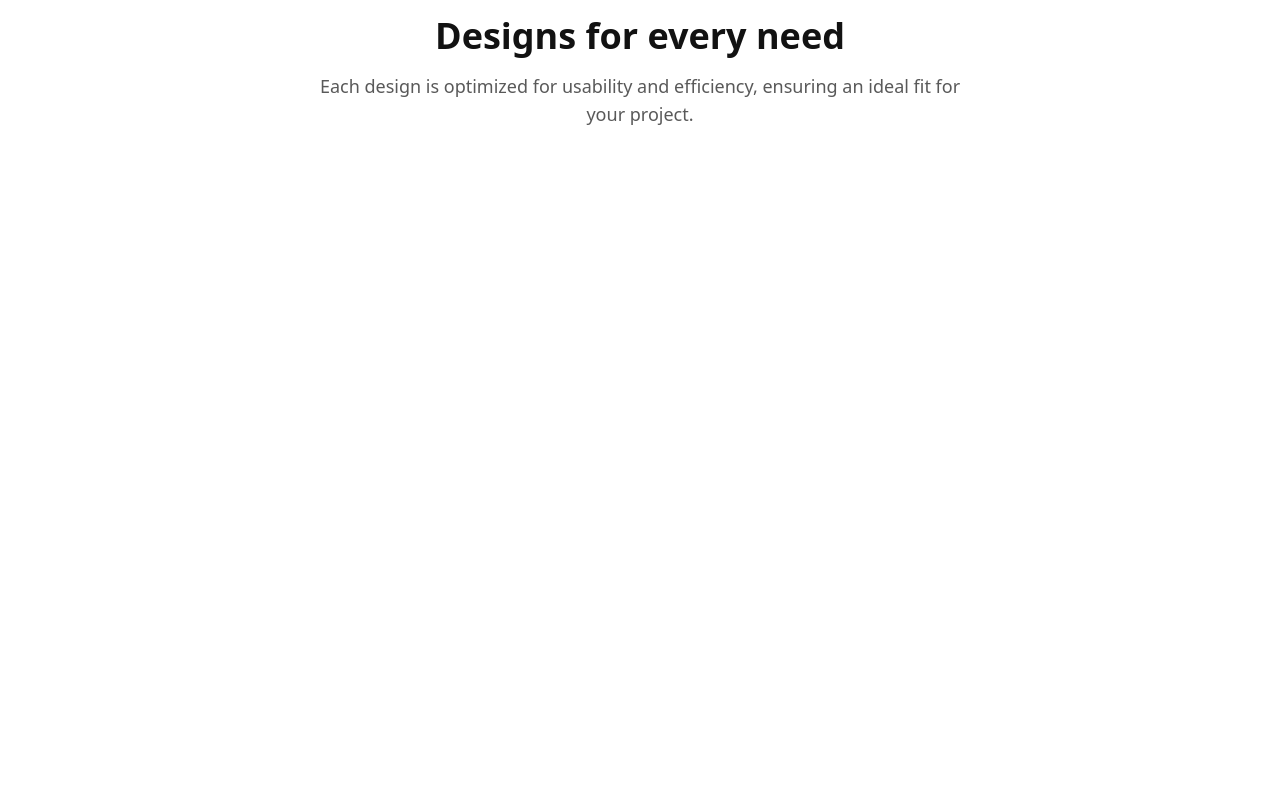
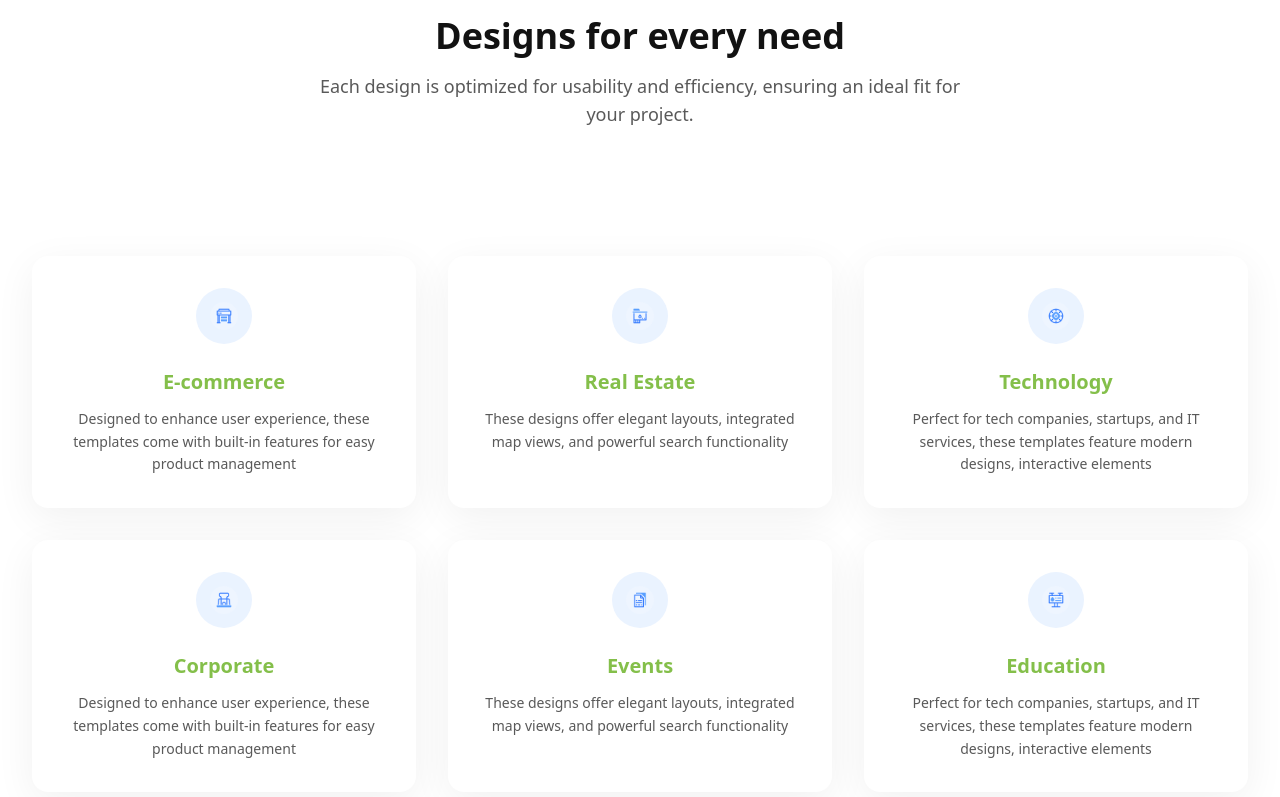
Before and after one commit to thekamiyeoladipo/solace, a React (Vite) app: page / in a window 1280 px wide. Shown: the part 1649-2446 px from the top of the page. Before the commit the page ends 1841 px from the top, so only its background shows below. Built offline with nearby package versions, Linux system fonts and the light colour scheme.

Commit message:
feat: add CategoriesGrid component to Home page and update Navbar button for better interactivity

```diff
--- /dev/null
+++ b/src/components/CategoriesGrid.jsx
@@ -0,0 +1,104 @@
+import ecommerce from "../assets/icons/ecommerce.svg";
+import education from "../assets/icons/education.svg";
+import events from "../assets/icons/events.svg";
+import realestate from "../assets/icons/realestate.svg";
+import technology from "../assets/icons/technology.svg";
+import corporate from "../assets/icons/corporate.svg";
+
+const ITEMS = [
+  {
+    icon: ecommerce,
+    title: "E-commerce",
+    description:
+      "Designed to enhance user experience, these templates come with built-in features for easy product management",
+  },
+  {
+    icon: realestate,
+    title: "Real Estate",
+    description:
+      "These designs offer elegant layouts, integrated map views, and powerful search functionality",
+  },
+  {
+    icon: technology,
+    title: "Technology",
+    description:
+      "Perfect for tech companies, startups, and IT services, these templates feature modern designs, interactive elements",
+  },
+  {
+    icon: corporate,
+    title: "Corporate",
+    description:
+      "Designed to enhance user experience, these templates come with built-in features for easy product management",
+  },
+  {
+    icon: events,
+    title: "Events",
+    description:
+      "These designs offer elegant layouts, integrated map views, and powerful search functionality",
+  },
+  {
+    icon: education,
+    title: "Education",
+    description:
+      "Perfect for tech companies, startups, and IT services, these templates feature modern designs, interactive elements",
+  },
+];
+
+export default function CategoriesGrid() {
+  return (
+    <section className="py-16">
+      <div className="container mx-auto px-8">
+        <div className="grid gap-8 md:grid-cols-2 lg:grid-cols-3">
+          {ITEMS.map((item) => (
+            <article
+              key={item.title}
+              className="group cursor-pointer
+                rounded-2xl p-8 shadow-[0_10px_40px_rgba(0,0,0,0.06)]
+                bg-white transition-all duration-300
+                flex flex-col items-center text-center
+                hover:bg-green hover:-translate-y-1 hover:shadow-lg
+              "
+            >
+              {/* Icon */}
+              <div
+                className="
+                  h-14 w-14 rounded-full flex items-center justify-center
+                  bg-[#EAF3FF] transition-colors duration-300
+                  group-hover:bg-white/15
+                "
+              >
+                <img
+                  src={item.icon}
+                  alt={item.title}
+                  className="h-7 w-7 transition duration-300 hover:text-white"
+                />
+              </div>
+
+              {/* Title */}
+              <h3
+                className="
+                  mt-6 text-xl font-bold text-green
+                  transition-colors duration-300
+                  group-hover:text-white
+                "
+              >
+                {item.title}
+              </h3>
+
+              {/* Description */}
+              <p
+                className="
+                  mt-3 text-sm leading-relaxed text-dark/70
+                  transition-colors duration-300
+                  group-hover:text-white
+                "
+              >
+                {item.description}
+              </p>
+            </article>
+          ))}
+        </div>
+      </div>
+    </section>
+  );
+}
--- a/src/components/Navbar.jsx
+++ b/src/components/Navbar.jsx
@@ -53,7 +53,7 @@ const handleClose = () => {
 
         {/* Desktop Button */}
         <div className="hidden md:block">
-          <button className="bg-faintgray text-dark px-6 py-3 rounded-lg">
+          <button className="bg-faintgray text-dark px-6 py-3 rounded-lg cursor-pointer hover:bg-green transition">
             Get a Quote
           </button>
         </div>
--- a/src/pages/Home.jsx
+++ b/src/pages/Home.jsx
@@ -3,6 +3,7 @@ import Hero from "../components/Hero";
 import LogoMarquee from "../components/LogoMarquee";
 import WhyChoosUs from "../components/WhyChoosUs";
 import SectionTitle from "../components/SectionTitle";
+import CategoriesGrid from "../components/CategoriesGrid";
 
 const Home = () => {
   return (
@@ -18,6 +19,8 @@ const Home = () => {
         paragraph="Each design is optimized for usability and efficiency,
 ensuring an ideal fit for your project."
       />
+      <CategoriesGrid />
+
 
     </>
 
```
